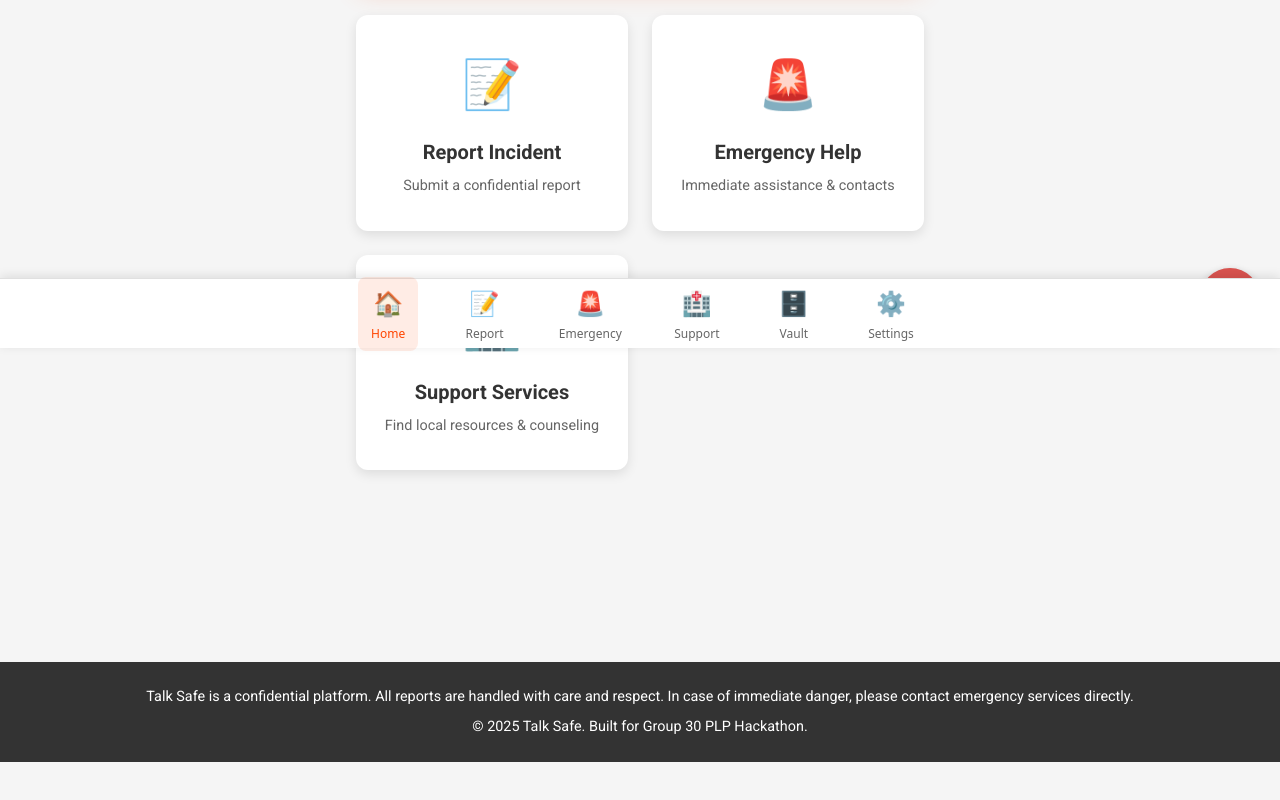
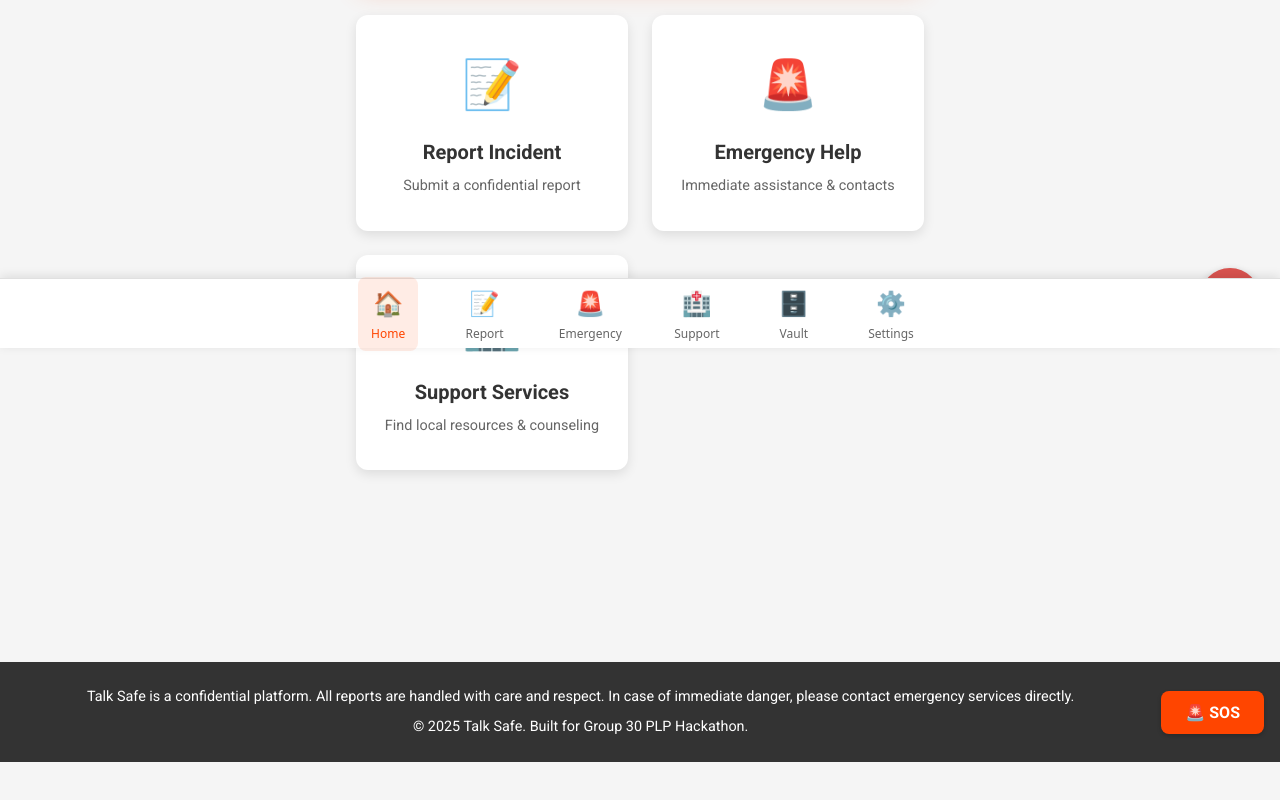
Before and after one commit to Caritajoe18/Group-30-plp-hack, a React (Vite) app in the folder frontend/: page / in a window 1280 px wide. Shown: the part 452-1252 px from the top of the page. Built offline with nearby package versions, Linux system fonts and the light colour scheme.

Commit message:
feat: Add environment variables and deployment configuration

```diff
--- a/frontend/src/components/FakeCalculator.css
+++ b/frontend/src/components/FakeCalculator.css
@@ -5,10 +5,17 @@
   padding: 20px;
   background-color: #f5f5f5;
   min-height: 100vh;
+  height: 100vh;
   display: flex;
   flex-direction: column;
   align-items: center;
   justify-content: center;
+  position: fixed;
+  top: 0;
+  left: 0;
+  right: 0;
+  bottom: 0;
+  z-index: 10;
 }
 
 .calculator-display {
--- a/frontend/src/components/Home.css
+++ b/frontend/src/components/Home.css
@@ -169,15 +169,45 @@
 .footer {
   background-color: #333;
   color: white;
-  text-align: center;
   padding: 1rem;
   margin-top: auto;
   font-size: 0.9rem;
   margin-bottom: 80px; /* Account for navigation bar */
+  display: flex;
+  justify-content: space-between;
+  align-items: center;
+  flex-wrap: wrap;
+  gap: 1rem;
 }
 
-.footer p {
+.footer-content {
+  flex: 1;
+  text-align: center;
+}
+
+.footer-content p {
   margin: 0.5rem 0;
+}
+
+.footer-panic-btn {
+  background-color: #ff4500;
+  color: white;
+  border: none;
+  padding: 0.75rem 1.5rem;
+  border-radius: 8px;
+  font-size: 1rem;
+  font-weight: bold;
+  cursor: pointer;
+  transition: background-color 0.3s;
+  box-shadow: 0 2px 4px rgba(0,0,0,0.2);
+}
+
+.footer-panic-btn:hover {
+  background-color: #e63900;
+}
+
+.footer-panic-btn:active {
+  transform: scale(0.95);
 }
 
 @keyframes fadeInUp {
--- a/frontend/src/components/Home.tsx
+++ b/frontend/src/components/Home.tsx
@@ -44,8 +44,17 @@ function Home() {
         </div>
       </main>
       <footer className="footer">
-        <p>Talk Safe is a confidential platform. All reports are handled with care and respect. In case of immediate danger, please contact emergency services directly.</p>
-        <p>&copy; 2025 Talk Safe. Built for Group 30 PLP Hackathon.</p>
+        <div className="footer-content">
+          <p>Talk Safe is a confidential platform. All reports are handled with care and respect. In case of immediate danger, please contact emergency services directly.</p>
+          <p>&copy; 2025 Talk Safe. Built for Group 30 PLP Hackathon.</p>
+        </div>
+        <button
+          onClick={handlePanic}
+          className="footer-panic-btn"
+          aria-label="Quick exit - opens calculator"
+        >
+          🚨 SOS
+        </button>
       </footer>
       <button className="panic-btn" onClick={handlePanic} aria-label="Quick Exit">⚠️</button>
     </div>
--- a/frontend/src/contexts/ThemeContext.tsx
+++ b/frontend/src/contexts/ThemeContext.tsx
@@ -1,4 +1,5 @@
-import React, { createContext, useContext, useState, useEffect, ReactNode } from 'react'
+import React, { createContext, useContext, useState, useEffect } from 'react'
+import type { ReactNode } from 'react'
 
 type Theme = 'light' | 'dark'
 
```
Also changed, not shown: frontend/src/config/env.ts (added, +59 -0 lines), frontend/vercel.json (added), 1 other file (tests, documents, lock files or other folders).
